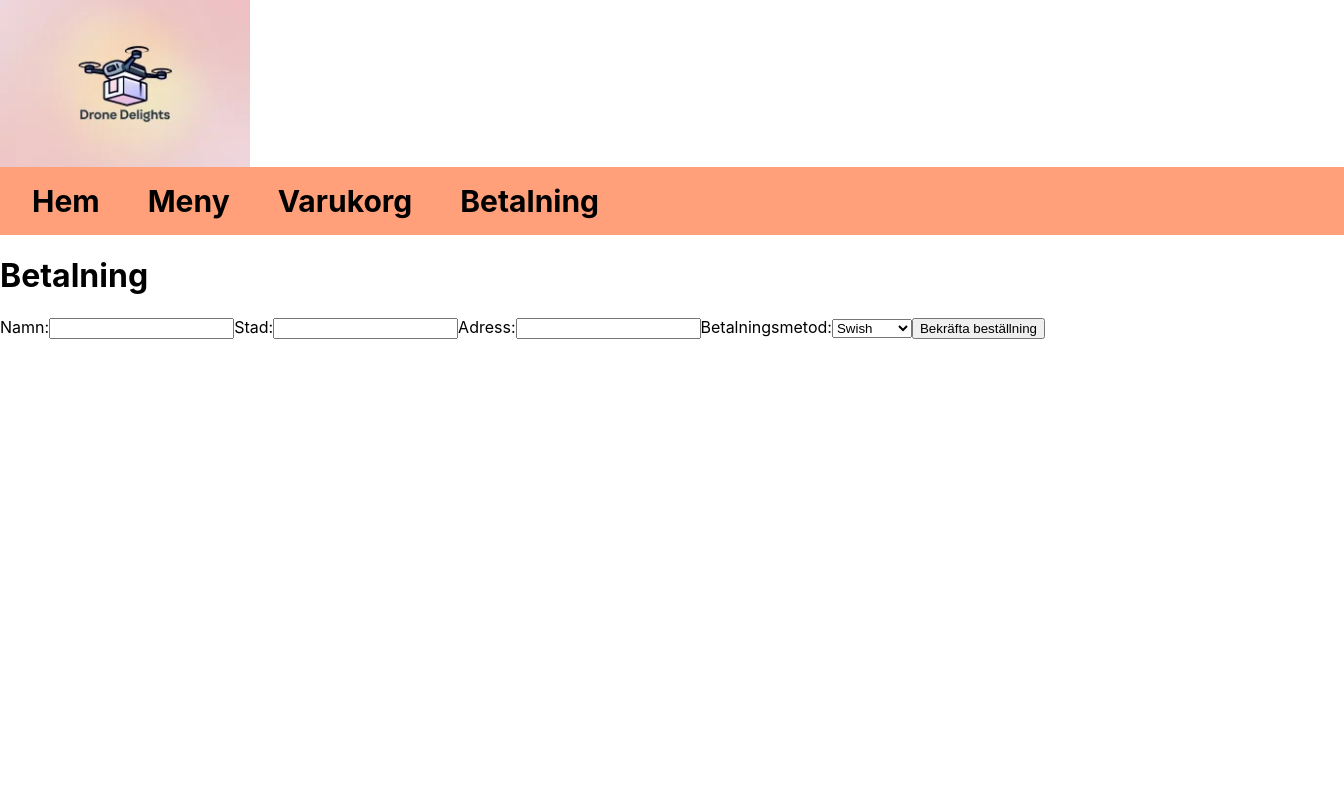
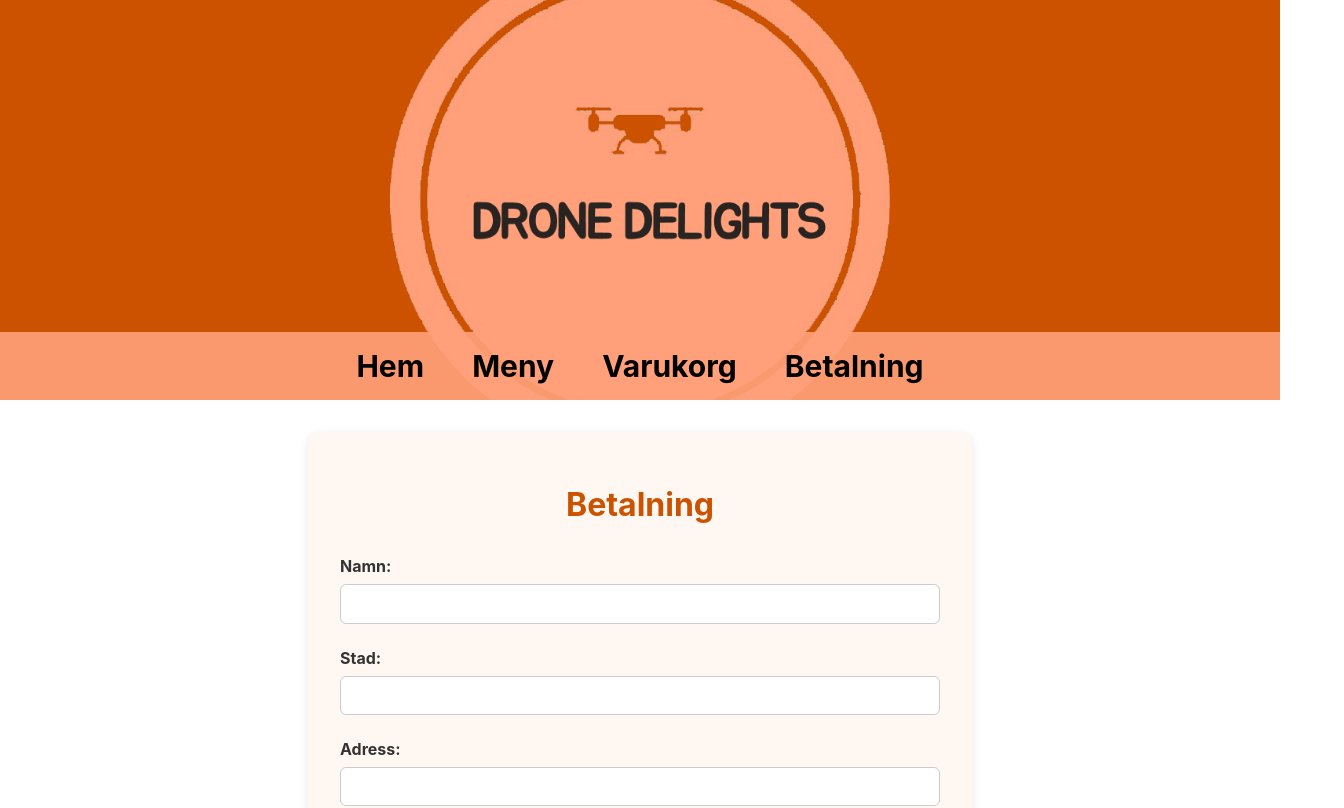
Before and after one commit to Rickyilic/DroneDelightsRickyIlicSYSM8, a React (Create React App) app: page /checkout in a window 1280 px wide. Shown: the top 808 px of the page, 1344 px wide, since content can reach past the window. Built offline with nearby package versions, Linux system fonts and the light colour scheme.

Commit message:
Gjort klart checkout genom forms, bytte logo bild och justerat navbar

```diff
--- a/src/components/Navbar.css
+++ b/src/components/Navbar.css
@@ -1,16 +1,35 @@
-.logo {
+.navbar-logo {
+  position: relative;
+  background-color: #cc5200;
   width: 100%;
-  max-width: 250px;
-  height: auto;
-  display: block;
+  height: 400px;
+  overflow: hidden;
+  display: flex;
+  flex-direction: column;
+  justify-content: center;
+  align-items: center;
 }
 
+.logo {
+  width: 500px;
+}
+
+.logo-wrapper {
+  flex: 1;
+  display: flex;
+  justify-content: center;
+  align-items: center;
+}
+
+
 .navbar {
+  position: absolute;
+  bottom: 0;
   width: 100%;
-  margin: 0 auto;
-  background-color: #ffa07a;
+  background: rgba(255, 160, 122, 0.9);
   padding: 1rem 2rem;
   display: flex;
+  justify-content: center;
 }
 
 .navbar-links {
--- a/src/components/Navbar.jsx
+++ b/src/components/Navbar.jsx
@@ -1,11 +1,11 @@
 import { Link } from "react-router-dom";
 import "./Navbar.css";
-import logo from "../assets/Logoexempel4.webp";
+import logo from "../assets/Logo.png";
 
 function Navbar() {
   return (
-    <>
         <div className="navbar-logo">
+          <div className="logo-wrapper">
           <img src={logo} alt="Drone Delights logo" className="logo" />
           </div>
           <nav className="navbar">
@@ -16,7 +16,7 @@ function Navbar() {
                 <li><Link to="/checkout">Betalning</Link></li>
               </ul>
           </nav>
-    </>
+        </div>
   );
 }
 
--- a/src/pages/Cart.jsx
+++ b/src/pages/Cart.jsx
@@ -1,21 +1,29 @@
 import { useContext } from "react";
+import { useNavigate } from "react-router-dom";
 import { CartContext } from "../context/CartContext";
 import "./Cart.css";
-import { Link } from "react-router-dom";
+
 
 function Cart() {
+    // Vi hämtar varukorgens data och funktioner från CartContext
   const { cartItems, updateQuantity, removeFromCart, clearCart } = useContext(CartContext);
 
+    // Hook för att navigera till en annan sida
+  const navigate = useNavigate();
+
+    // Räknar ut totalsumman
   const total = cartItems.reduce((sum, item) => sum + item.price * item.quantity, 0);
 
   return (
     <div className="cart">
       <h1>Din varukorg</h1>
 
+        {/* Om varukorgen är tom visas detta */}
       {cartItems.length === 0 ? (
         <p>Din varukorg är tom.</p>
       ) : (
         <div className="cart-content">
+            {/* Lista med produkter i varukorgen */}
           <ul className="cart-list">
             {cartItems.map(item => (
               <li key={item.id} className="cart-item">
@@ -24,23 +32,32 @@ function Cart() {
                   <h3>{item.name}</h3>
                   <p>{item.price} kr</p>
 
+                    {/* Knapp för att öka/minska kvantitet */}
                   <div className="quantity-controls">
                     <button onClick={() => updateQuantity(item.id, item.quantity - 1)} disabled={item.quantity <= 1}>−</button>
                     <span>{item.quantity}</span>
                     <button onClick={() => updateQuantity(item.id, item.quantity + 1)}>+</button>
                   </div>
+
+                    {/* Totalt pris för den specifika produkten */}
                     <p>Totalt: {item.price * item.quantity} kr</p>
 
+                    {/* Ta bort produkt från varukorgen */}
                   <button className="remove-btn" onClick={() => removeFromCart(item.id)}>🗑️</button>
                 </div>
               </li>
             ))}
           </ul>
 
+            {/* Sammanfattning av varukorgen */}
             <div className="cart-summary">
                 <h2>Totalt: {total} kr</h2>
+
+                {/* Tömmer hela varukorgen */}
                 <button className="clear-btn" onClick={clearCart}>Töm varukorgen</button>
-                <Link to="/checkout" className="checkout-btn">Gå till kassan</Link>
+
+                {/* Navigerar till checkout-sidan */}
+                 <button className="checkout-btn" onClick={() => navigate("/checkout")}> Gå till betalning</button>
             </div>
         </div>
       )}
--- a/src/pages/Checkout.css
+++ b/src/pages/Checkout.css
@@ -0,0 +1,51 @@
+.checkout {
+  max-width: 600px;
+  margin: 2rem auto;
+  padding: 2rem;
+  background-color: #fff7f2;
+  border-radius: 12px;
+  box-shadow: 0 2px 8px rgba(0, 0, 0, 0.1);
+}
+
+.checkout h1 {
+  color: #cc5200;
+  text-align: center;
+  margin-bottom: 2rem;
+}
+
+.checkout-form {
+  display: flex;
+  flex-direction: column;
+  gap: 1.5rem;
+}
+
+.checkout-form label {
+  display: flex;
+  flex-direction: column;
+  font-weight: bold;
+  color: #333;
+}
+
+.checkout-form input,
+.checkout-form select {
+  padding: 0.6rem;
+  border: 1px solid #ccc;
+  border-radius: 6px;
+  font-size: 1rem;
+  margin-top: 0.5rem;
+}
+
+.confirm-btn {
+  background-color: #ffa07a;
+  color: white;
+  border: none;
+  padding: 0.8rem;
+  border-radius: 8px;
+  font-size: 1rem;
+  cursor: pointer;
+  transition: background-color 0.2s ease;
+}
+
+.confirm-btn:hover {
+  background-color: #ff8c5a;
+}
--- a/src/pages/Checkout.jsx
+++ b/src/pages/Checkout.jsx
@@ -4,8 +4,13 @@ import { useNavigate } from "react-router-dom";
 import "./Checkout.css";
 
 function Checkout() {
+
+
   const { cartItems, clearCart } = useContext(CartContext);
+  const total = cartItems.reduce((sum, item) => sum + item.price * item.quantity, 0);
   const navigate = useNavigate();
+
+
 
   const [form, setForm] = useState({
     name: "",
@@ -35,6 +40,19 @@ function Checkout() {
       <h1>Betalning</h1>
 
       <form onSubmit={handleSubmit} className="checkout-form">
+        {cartItems.length > 0 && (
+        <div className="checkout-summary">
+            <h2>Din beställning:</h2>
+            <ul>
+            {cartItems.map(item => (
+                <li key={item.id}>
+                {item.name} × {item.quantity} – {item.price * item.quantity} kr
+                </li>
+            ))}
+            </ul>
+            <h3>Totalt att betala: {total} kr</h3>
+        </div>
+        )}
         <label>
           Namn:
           <input type="text" name="name" value={form.name} onChange={handleChange} required />
--- /dev/null
+++ b/src/pages/Confirmation.css
@@ -0,0 +1,37 @@
+.confirmation {
+  max-width: 700px;
+  margin: 4rem auto;
+  padding: 2rem;
+  background-color: #fffaf3;
+  text-align: center;
+  border-radius: 12px;
+  box-shadow: 0 2px 10px rgba(0,0,0,0.1);
+}
+
+.confirmation h1 {
+  font-size: 2rem;
+  color: #28a745;
+  margin-bottom: 1rem;
+}
+
+.confirmation p {
+  font-size: 1.2rem;
+  color: #333;
+  margin-bottom: 2rem;
+}
+
+.home-btn {
+  background-color: #ffa07a;
+  color: white;
+  padding: 0.8rem 1.5rem;
+  border: none;
+  border-radius: 8px;
+  font-size: 1rem;
+  font-weight: bold;
+  text-decoration: none;
+  transition: background-color 0.2s ease;
+}
+
+.home-btn:hover {
+  background-color: #e68a5e;
+}
--- a/src/pages/Confirmation.jsx
+++ b/src/pages/Confirmation.jsx
@@ -0,0 +1,15 @@
+import { Link } from "react-router-dom";
+import "./Confirmation.css";
+
+function Confirmation() {
+  return (
+    <div className="confirmation">
+      <h1>Beställning genomförd!</h1>
+      <p>Tack för din beställning hos Drone Delights. Din mat är på väg med drönare!</p>
+
+      <Link to="/" className="home-btn">Till startsidan</Link>
+    </div>
+  );
+}
+
+export default Confirmation;
--- a/src/pages/Home.css
+++ b/src/pages/Home.css
@@ -1,4 +1,4 @@
-.home {
+ .home {
   background-color: #fff2e6;
   padding: 3rem 2rem;
   min-height: 100vh;
--- a/src/pages/Home.jsx
+++ b/src/pages/Home.jsx
@@ -18,7 +18,7 @@ function Home() {
   return (
     <div className="home">
       <h1>Välkommen till Drone Delights!</h1>
-      <p>Mat på minuter! - För schysta priser! - Levererat hem till dig med drönare! 🚁</p>
+      <p>Mat på minuter! - För schysta priser! - Levererat hem till dig med drönare!</p>
 
       {/* Huvudrätter */}
       {popularMain.length > 0 && (
--- a/src/pages/Menu.css
+++ b/src/pages/Menu.css
@@ -9,7 +9,7 @@
 }
 
 .filter-buttons {
-  margin-bottom: 2rem;
+margin-bottom: 2rem;
   display: flex;
   gap: 1rem;
 }
@@ -23,7 +23,7 @@
   cursor: pointer;
   font-weight: bold;
   font-size: 20px;
-    box-shadow: 0 4px 4px rgba(0,0,0,0.1);
+  box-shadow: 0 4px 4px rgba(0,0,0,0.1);
   transition: 0.2s;
 }
 
@@ -81,4 +81,5 @@
 .menu-card:hover {
   transform: scale(105%);
   box-shadow: 0 4px 12px rgba(0, 0, 0, 0.2);
+    transition: transform 0.2s ease;
 }
```
Also changed, not shown: src/assets/Logo.png (renamed from public/Logo.png). Lines whose indentation alone changed are shown as unchanged.
